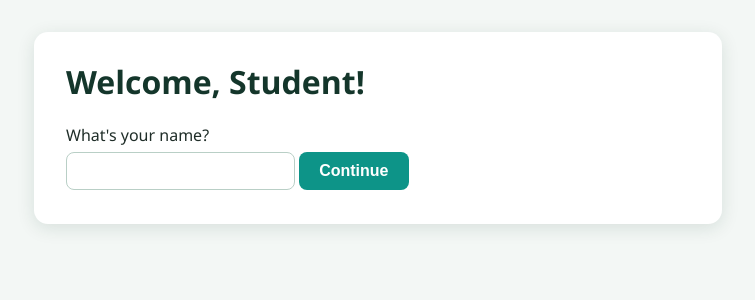
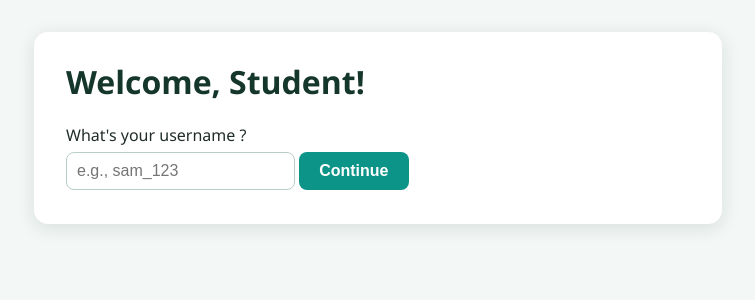
Before and after one commit to npoduval123/Grade-Predictor-, a Flask app: page /student in a window 1280 px wide. Shown: the part 55-355 px from the top of the page, without its empty margins (262-1017 px from the left). Run offline with Flask 3, Linux system fonts and the light colour scheme.

Commit message:
Ask for a username instead of a name on the student page

```diff
--- a/templates/student_login.html
+++ b/templates/student_login.html
@@ -6,15 +6,10 @@
 <h1>Welcome, Student!</h1>
 
 <form method="POST">
-    <label>What's your name?</label>
+    <label>What's your username ?</label>
     <br>
 
-    <input
-        type="text"
-        name="name"
-        autocomplete="off"
-        required
-    >
+    <input type="text" name="name" placeholder="e.g., sam_123" autocomplete="off" required>
 
     <button class="button" type="submit">
         Continue
```
